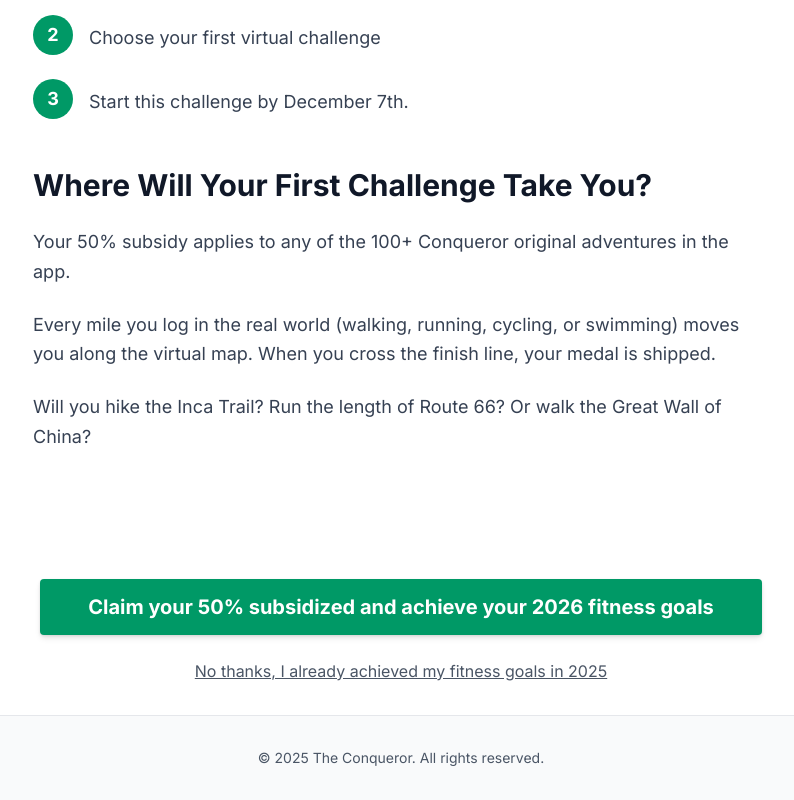
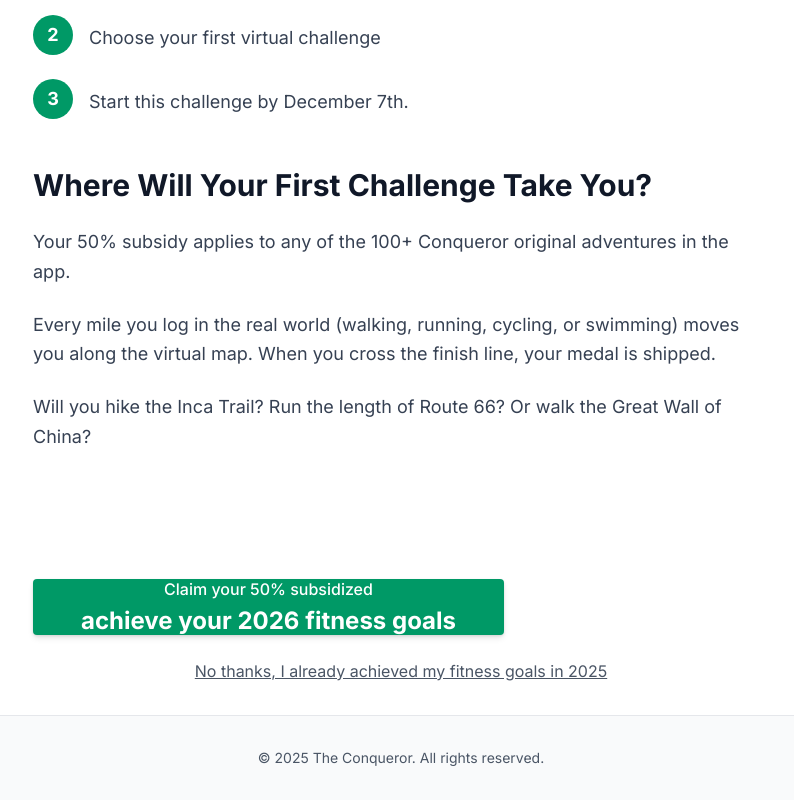
Before and after one commit to The-Conqueror-Challenges-Drafts/funnel-drafts, a Next.js app: page /lp/bf-press-qualified in a window 1280 px wide. Shown: the part 1144-1944 px from the top of the page, without its empty margins (239-1033 px from the left). Built offline with nearby package versions, Linux system fonts and the light colour scheme.

Commit message:
Update CTA buttons: split text into 2 lines for bf-press-qualified, ensure form data capture for both buttons

```diff
--- a/src/components/content/bf-press-qualified/bf-press-qualified.tsx
+++ b/src/components/content/bf-press-qualified/bf-press-qualified.tsx
@@ -209,9 +209,10 @@ export default function BfPressQualified({
             <Button
               onClick={handleCtaClick}
               size="lg"
-              className="bg-emerald-600 hover:bg-emerald-700 text-white text-base md:text-xl py-4 md:py-7 px-4 md:px-12 font-bold shadow-lg hover:shadow-xl transition-all w-full md:w-auto"
+              className="bg-emerald-600 hover:bg-emerald-700 text-white text-base md:text-xl py-4 md:py-7 px-4 md:px-12 font-bold shadow-lg hover:shadow-xl transition-all w-full md:w-auto flex flex-col items-center justify-center gap-1"
             >
-              {cta.buttonText}
+              <span className="text-sm md:text-base font-medium">Claim your 50% subsidized</span>
+              <span className="text-lg md:text-2xl font-bold">achieve your 2026 fitness goals</span>
             </Button>
           )}
 
```
